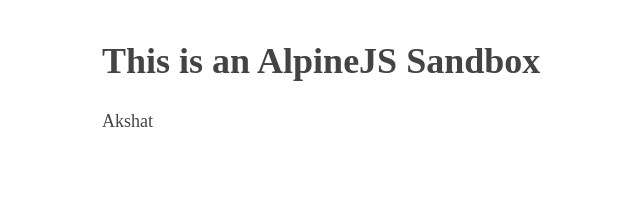
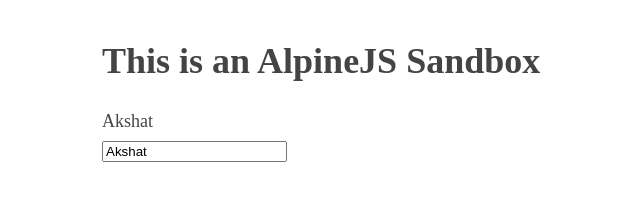
Before and after one commit to AkshatRamanathan/AlpineJS-Sandbox, a website: page index.html in a window 1280 px wide. Shown: the whole page, without its empty margins (213-853 px from the left). Drawn offline with nearby package versions, Linux system fonts and the light colour scheme.

Commit message:
form reactivity

```diff
--- a/index.html
+++ b/index.html
@@ -13,7 +13,8 @@
 <body x-data>
     <h1>This is an AlpineJS Sandbox</h1>
     <div x-data="{name : 'Akshat'}">
-        <span x-text="name"></span>
+        <span x-text="name"></span><br />
+        <input x-model="name" placeholder="enter name..." />
     </div>
 </body>
 
```
Also changed, not shown: README.md.
